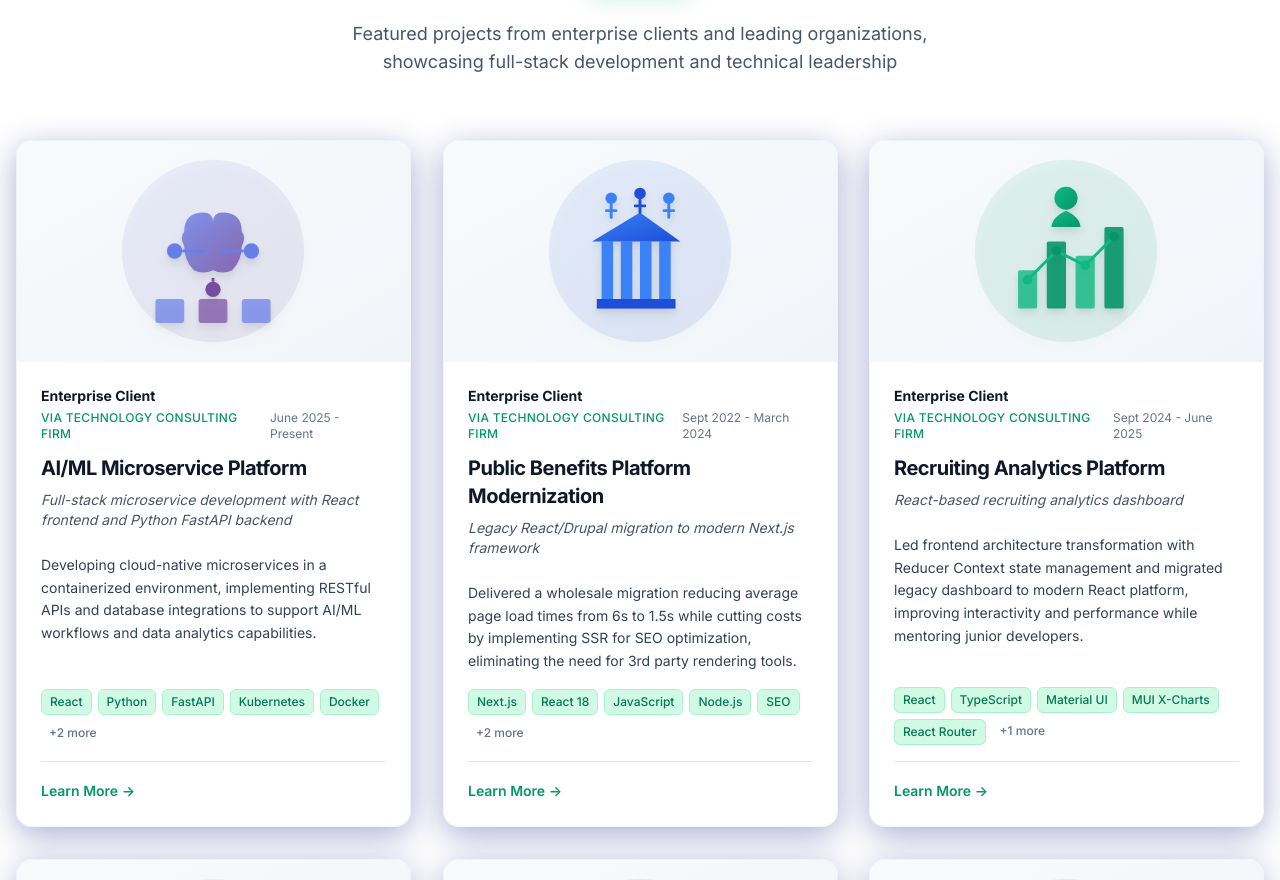
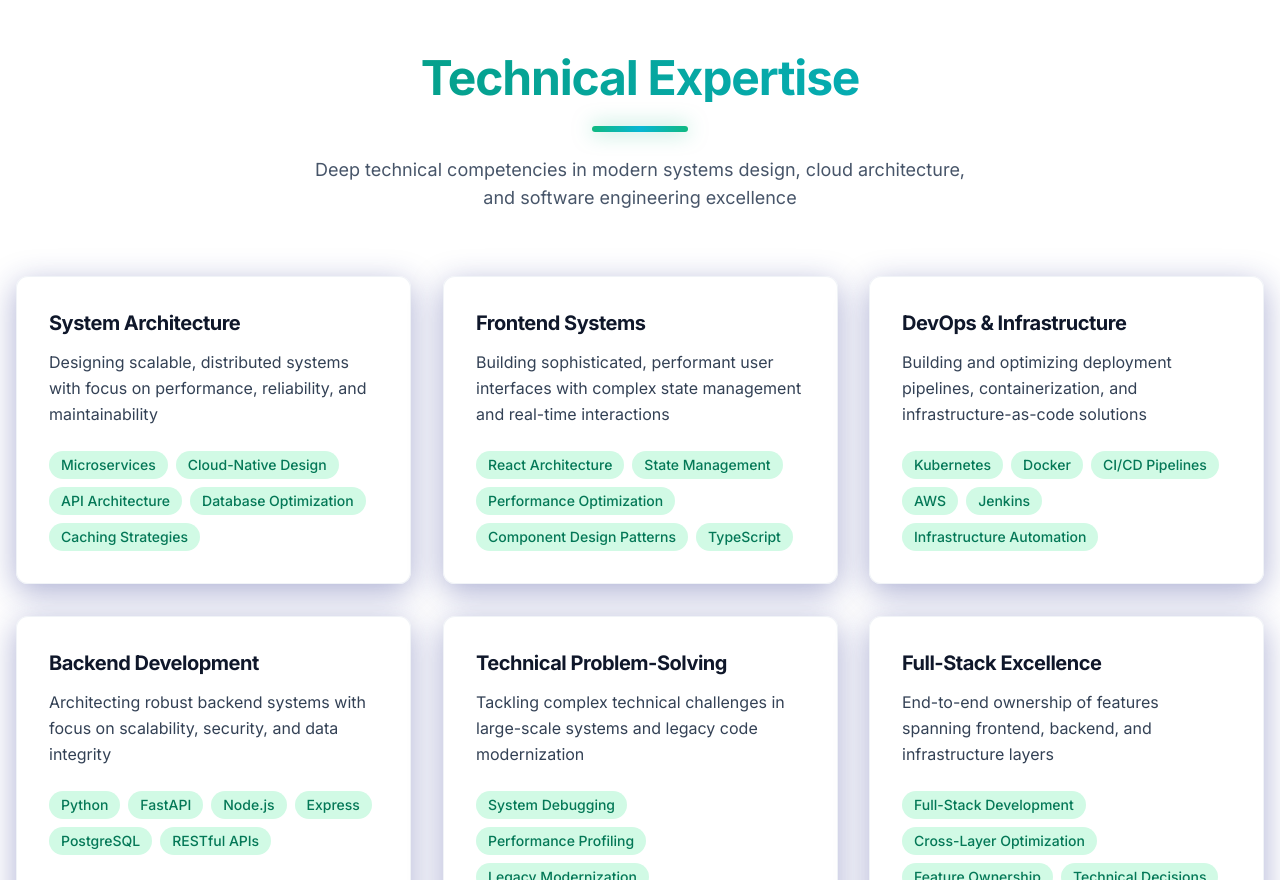
Before and after one commit to SHoar/portfolio, a React (Vite) app: page / in a window 1280 px wide. Shown: the part 1920-2800 px from the top of the page. Built offline with nearby package versions, Linux system fonts and the light colour scheme.

Commit message:
Updated App.tsx

```diff
--- a/src/App.tsx
+++ b/src/App.tsx
@@ -1,7 +1,8 @@
 import Layout from './components/layout/Layout';
 import Hero from './components/sections/Hero';
+import About from './components/sections/About';
+import Expertise from './components/sections/Expertise';
 import Portfolio from './components/sections/Portfolio';
-import About from './components/sections/About';
 import Talks from './components/sections/Talks';
 import Contact from './components/sections/Contact';
 
@@ -10,6 +11,7 @@ function App() {
     <Layout>
       <Hero />
       <About />
+      <Expertise />
       <Portfolio />
       <Talks />
       <Contact />
--- a/src/assets/texts/about_me.md
+++ b/src/assets/texts/about_me.md
@@ -1,3 +1,5 @@
-Hey there — I’m Sean Hoar, a full-stack software engineer who enjoys building systems that are as dependable as they are maintainable. My toolkit these days leans on Python, React, Docker, and Kubernetes, and my process is powered by a healthy dose of Agentic AI and spec-driven development. I use AI tools not just to accelerate coding, but to clarify intent, improve architecture, and keep my focus where it belongs — on solving real problems. Good systems, after all, start with good conversations between humans and their machines.
+I'm Sean Hoar, a software engineer obsessed with technical depth and solving complex systems challenges. I thrive when architecting scalable solutions, optimizing performance at scale, and building infrastructure that other engineers can rely on. My expertise spans the full stack—from distributed systems and cloud architecture to sophisticated frontend systems—with the philosophy that great engineering comes from understanding every layer.
 
-When I’m not writing code, you’ll probably find me fueling developer meetups, experimenting with side projects, or insisting that my Mac setup is absolutely mission-critical. I believe great software comes from curiosity, craftsmanship, and a sense of humor — preferably all running in containers that actually start on the first try.
+I'm most productive hands-on, diving deep into technical problems, making informed architectural decisions, and building solutions end-to-end. Whether it's containerized microservices, state management complexity, or CI/CD automation, I enjoy the intellectual challenge of solving problems that matter. I work with Python, React, Kubernetes, and modern DevOps tooling, alongside AI-augmented development to accelerate architectural clarity and implementation velocity.
+
+Outside of code, you'll find me at developer meetups, working on side projects that scratch architectural itches, or optimizing my development environment. I believe great software emerges from curiosity, meticulous craftsmanship, and yes—containers that start reliably on the first try.
--- /dev/null
+++ b/src/components/sections/Expertise.tsx
@@ -0,0 +1,101 @@
+import React from 'react';
+
+interface ExpertiseArea {
+  title: string;
+  description: string;
+  skills: string[];
+}
+
+const Expertise: React.FC = () => {
+  const expertiseAreas: ExpertiseArea[] = [
+    {
+      title: "System Architecture",
+      description: "Designing scalable, distributed systems with focus on performance, reliability, and maintainability",
+      skills: ["Microservices", "Cloud-Native Design", "API Architecture", "Database Optimization", "Caching Strategies"]
+    },
+    {
+      title: "Frontend Systems",
+      description: "Building sophisticated, performant user interfaces with complex state management and real-time interactions",
+      skills: ["React Architecture", "State Management", "Performance Optimization", "Component Design Patterns", "TypeScript"]
+    },
+    {
+      title: "DevOps & Infrastructure",
+      description: "Building and optimizing deployment pipelines, containerization, and infrastructure-as-code solutions",
+      skills: ["Kubernetes", "Docker", "CI/CD Pipelines", "AWS", "Jenkins", "Infrastructure Automation"]
+    },
+    {
+      title: "Backend Development",
+      description: "Architecting robust backend systems with focus on scalability, security, and data integrity",
+      skills: ["Python", "FastAPI", "Node.js", "Express", "PostgreSQL", "RESTful APIs"]
+    },
+    {
+      title: "Technical Problem-Solving",
+      description: "Tackling complex technical challenges in large-scale systems and legacy code modernization",
+      skills: ["System Debugging", "Performance Profiling", "Legacy Modernization", "Compliance Integration", "Architectural Refactoring"]
+    },
+    {
+      title: "Full-Stack Excellence",
+      description: "End-to-end ownership of features spanning frontend, backend, and infrastructure layers",
+      skills: ["Full-Stack Development", "Cross-Layer Optimization", "Feature Ownership", "Technical Decisions"]
+    }
+  ];
+
+  return (
+    <section id="expertise" className="py-20 bg-white dark:bg-secondary-900 transition-colors duration-300">
+      <div className="container">
+        <div className="text-center mb-16">
+          <h2 className="section-heading">Technical Expertise</h2>
+          <div className="section-divider"></div>
+          <p className="text-lg text-secondary-600 dark:text-secondary-300 max-w-2xl mx-auto mt-4">
+            Deep technical competencies in modern systems design, cloud architecture, and software engineering excellence
+          </p>
+        </div>
+
+        <div className="grid grid-cols-1 md:grid-cols-2 lg:grid-cols-3 gap-8">
+          {expertiseAreas.map((area, index) => (
+            <div
+              key={index}
+              className="glass-card p-8 rounded-xl hover:shadow-lg transition-all duration-300 animate-fade-in"
+              style={{ animationDelay: `${index * 0.1}s` }}
+            >
+              <h3 className="text-xl font-bold mb-3 text-secondary-900 dark:text-white">
+                {area.title}
+              </h3>
+              <p className="text-secondary-700 dark:text-secondary-300 mb-6 leading-relaxed">
+                {area.description}
+              </p>
+              <div className="flex flex-wrap gap-2">
+                {area.skills.map((skill, skillIndex) => (
+                  <span
+                    key={skillIndex}
+                    className="inline-block px-3 py-1 bg-primary-100 dark:bg-primary-900/30 text-primary-700 dark:text-primary-300 rounded-full text-sm font-medium"
+                  >
+                    {skill}
+                  </span>
+                ))}
+              </div>
+            </div>
+          ))}
+        </div>
+
+        <div className="mt-16 max-w-4xl mx-auto">
+          <div className="glass-card p-8 md:p-12 rounded-xl border border-primary-200 dark:border-primary-900/30">
+            <h3 className="text-2xl font-bold mb-6 text-secondary-900 dark:text-white">
+              Individual Contributor Philosophy
+            </h3>
+            <div className="space-y-4 text-secondary-700 dark:text-secondary-300 leading-relaxed">
+              <p>
+                I thrive on solving complex technical problems and driving systems that scale. My focus is on technical depth—building architectures that are robust, performant, and maintainable. I'm most productive spending the majority of my time on hands-on development, architectural decisions, and technical execution.
+              </p>
+              <p>
+                I excel at bridging gaps between systems, owning solutions end-to-end, and making informed technical decisions that balance immediate needs with long-term sustainability. I'm passionate about modern tools, best practices, and continuous learning in an ever-evolving technical landscape.
+              </p>
+            </div>
+          </div>
+        </div>
+      </div>
+    </section>
+  );
+};
+
+export default Expertise;
--- a/src/components/sections/Hero.tsx
+++ b/src/components/sections/Hero.tsx
@@ -27,7 +27,7 @@ const Hero: React.FC = () => {
               Full-stack Engineer & AI-Powered Developer
             </p>
             <p className="text-lg md:text-xl text-white/75 max-w-xl mx-auto mt-4">
-              Building maintainable systems with Python, React, Docker & Kubernetes
+              Technical depth in cloud-native systems, microservices, and scalable architectures
             </p>
           </div>
 
--- a/src/components/sections/Portfolio.tsx
+++ b/src/components/sections/Portfolio.tsx
@@ -10,7 +10,7 @@ const Portfolio: React.FC = () => {
           <h2 className="section-heading">Professional Experience</h2>
           <div className="section-divider"></div>
           <p className="text-lg text-secondary-600 dark:text-secondary-300 max-w-2xl mx-auto mt-4">
-            Featured projects from enterprise clients and leading organizations, showcasing full-stack development and technical leadership
+            Complex technical challenges solved across distributed systems, cloud infrastructure, and scalable architectures
           </p>
         </div>
 
--- a/src/data/projects.ts
+++ b/src/data/projects.ts
@@ -44,9 +44,9 @@ const projects: Project[] = [
     company: "Technology Consulting Firm",
     agency: "Enterprise Client",
     dateRange: "Sept 2024 - June 2025",
-    description: "React-based recruiting analytics dashboard",
+    description: "React-based recruiting analytics dashboard with complex data visualization",
     technologies: ["React", "TypeScript", "Material UI", "MUI X-Charts", "React Router", "Context API"],
-    impact: "Led frontend architecture transformation with Reducer Context state management and migrated legacy dashboard to modern React platform, improving interactivity and performance while mentoring junior developers.",
+    impact: "Architected advanced state management patterns using Reducer Context to handle complex analytics workflows, enabling real-time filtering and aggregation of recruitment metrics across multiple data dimensions while optimizing render performance.",
     logoUrl: images.projectLogos.recruitingAnalytics,
     link: ""
   },
@@ -58,7 +58,7 @@ const projects: Project[] = [
     dateRange: "July 2021 - July 2022",
     description: "Public-facing AWS microservice architecture for large-scale booking platform",
     technologies: ["React", "Redux", "JavaScript", "AWS", "Jenkins", "SCSS", "GitHub Enterprise"],
-    impact: "Delivered operational bug fixes and mobile-responsive features in a multi-team monolith repo with micro-frontend bundles, rapidly turning around accessibility patches for major compliance audit.",
+    impact: "Solved critical technical challenges in complex multi-team monolith with micro-frontend architecture, implementing responsive component strategies and accessibility patterns that resolved compliance audits while maintaining system stability across distributed bundles.",
     logoUrl: images.projectLogos.recreationPlatform,
     link: ""
   },
```
